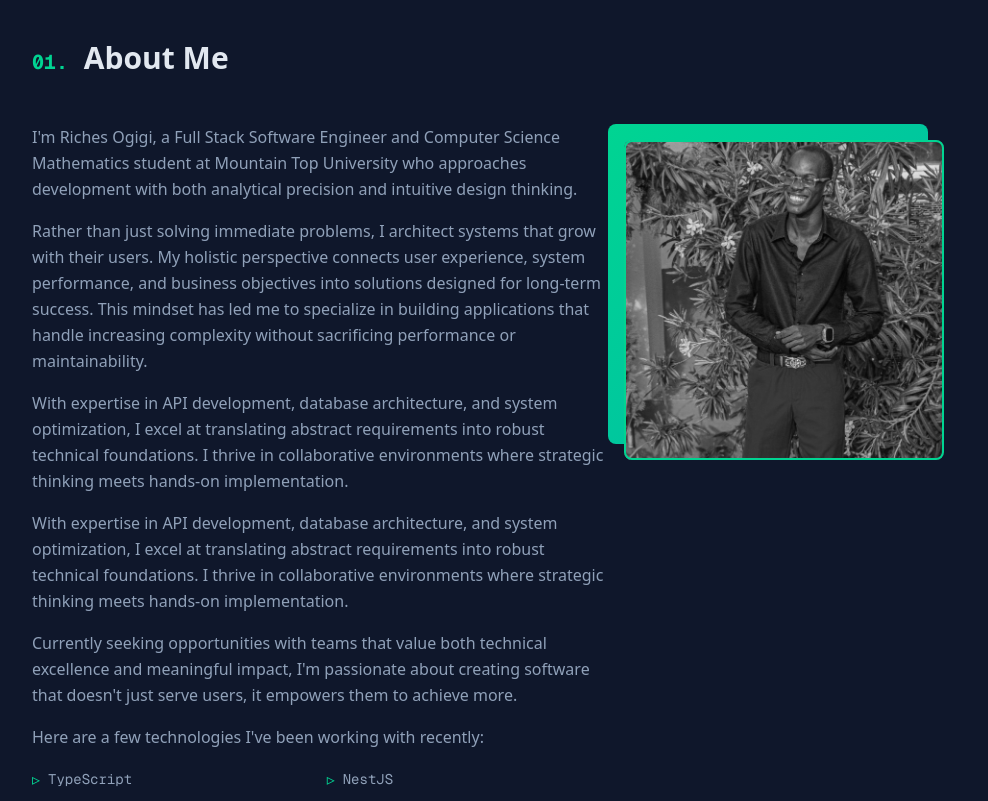
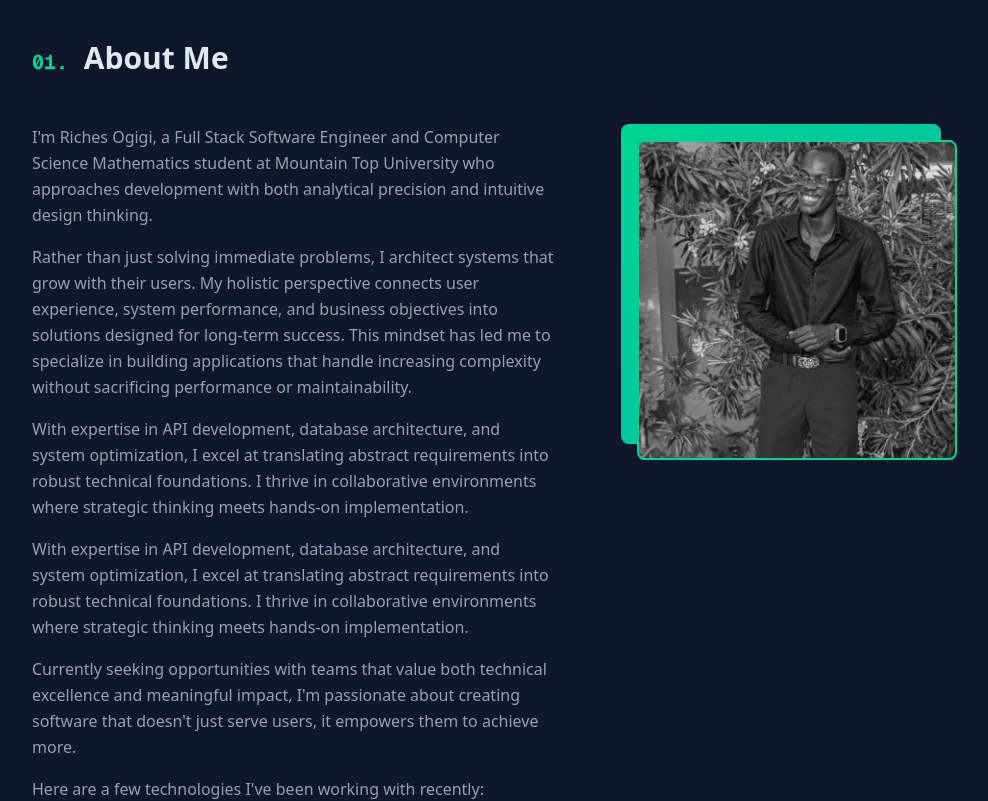
Before and after one commit to ricky-ultimate/portfolio-v1, a Next.js app: page / in a window 1280 px wide. Shown: the part 840-1641 px from the top of the page, without its empty margins (160-1148 px from the left). Built offline with nearby package versions, Linux system fonts and the light colour scheme.

Commit message:
chore: minor modifictions

```diff
--- a/src/components/About.tsx
+++ b/src/components/About.tsx
@@ -10,8 +10,8 @@ export function About() {
           </span>{" "}
           About Me
         </h2>
-        <div className="grid md:grid-cols-3 gap-8 md:gap-12">
-          <div className="md:col-span-2">
+        <div className="grid md:grid-cols-5 gap-8">
+          <div className="md:col-span-3">
             <div className="space-y-4 text-slate-400 leading-relaxed">
               <p>
                 I'm Riches Ogigi, a Full Stack Software Engineer and Computer
@@ -80,7 +80,7 @@ export function About() {
               </div>
             </div>
           </div>
-          <div className="flex justify-center md:justify-end">
+          <div className="md:col-span-2 flex justify-center md:justify-start md:ml-8">
             <div className="relative group">
               {/* Background gradient square - made larger */}
               <div className="w-72 h-72 sm:w-80 sm:h-80 bg-gradient-to-br from-emerald-400 to-teal-500 rounded-lg"></div>
@@ -88,7 +88,7 @@ export function About() {
               {/* Image container */}
               <div className="absolute top-4 left-4 w-72 h-72 sm:w-80 sm:h-80 rounded-lg overflow-hidden group-hover:top-2 group-hover:left-2 transition-all duration-300">
                 <Image
-                  src="/images/profile-photo.jpg" // Replace with your actual image path
+                  src="/images/profile-photo.jpg"
                   alt="Riches Ogigi - Full Stack Software Engineer"
                   width={320}
                   height={320}
```
